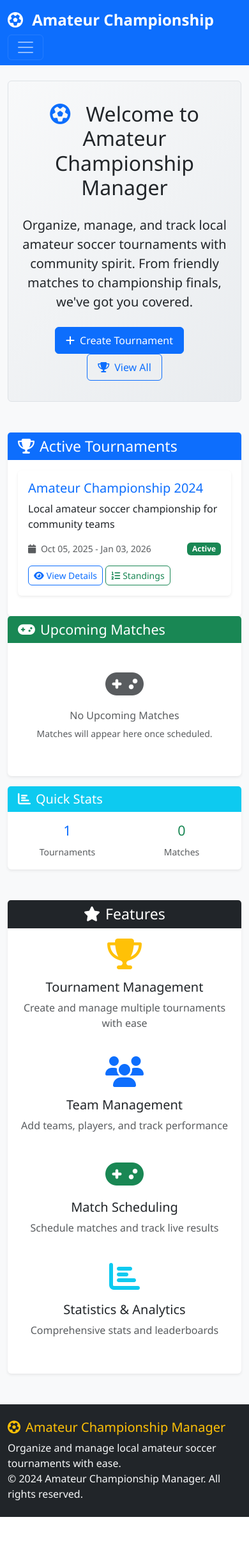
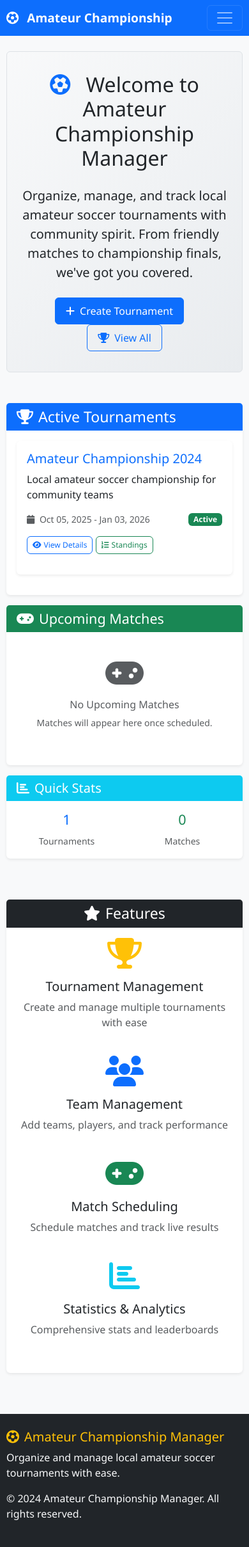
Before and after one commit to matheus223ou/soccer-championship, a Flask app: page / in a window 390 px wide. Shown: the whole page at 64% size. Before the commit the page ends 2371 px from the top, so only its background shows below. Run offline with Flask 3, Linux system fonts and the light colour scheme.

Commit message:
Add mobile responsive styles

```diff
--- a/static/css/style.css
+++ b/static/css/style.css
@@ -303,3 +303,62 @@
 ::-webkit-scrollbar-thumb:hover {
     background: #555;
 }
+
+/* Mobile Responsive Styles */
+@media (max-width: 768px) {
+    /* Make tables more readable on mobile */
+    .table-responsive {
+        overflow-x: auto;
+        -webkit-overflow-scrolling: touch;
+        margin-bottom: 1rem;
+    }
+
+    /* Reduce table font size on mobile */
+    .table {
+        font-size: 0.85rem;
+    }
+
+    .table th,
+    .table td {
+        padding: 0.5rem 0.3rem;
+        white-space: nowrap;
+    }
+
+    /* Make cards stack nicely */
+    .card {
+        margin-bottom: 1rem;
+    }
+
+    /* Adjust button sizes */
+    .btn-sm {
+        font-size: 0.75rem;
+        padding: 0.25rem 0.5rem;
+    }
+
+    /* Make navigation more compact */
+    .navbar-brand {
+        font-size: 1.2rem;
+    }
+
+    /* Reduce padding on containers */
+    .container {
+        padding-left: 10px;
+        padding-right: 10px;
+    }
+
+    /* Stack form controls vertically */
+    .row > .col-md-6,
+    .row > .col-md-4 {
+        margin-bottom: 1rem;
+    }
+
+    /* Make knockout bracket scrollable */
+    .bracket-container {
+        overflow-x: auto;
+        -webkit-overflow-scrolling: touch;
+    }
+
+    .bracket-grid {
+        min-width: 800px;
+    }
+}
```
